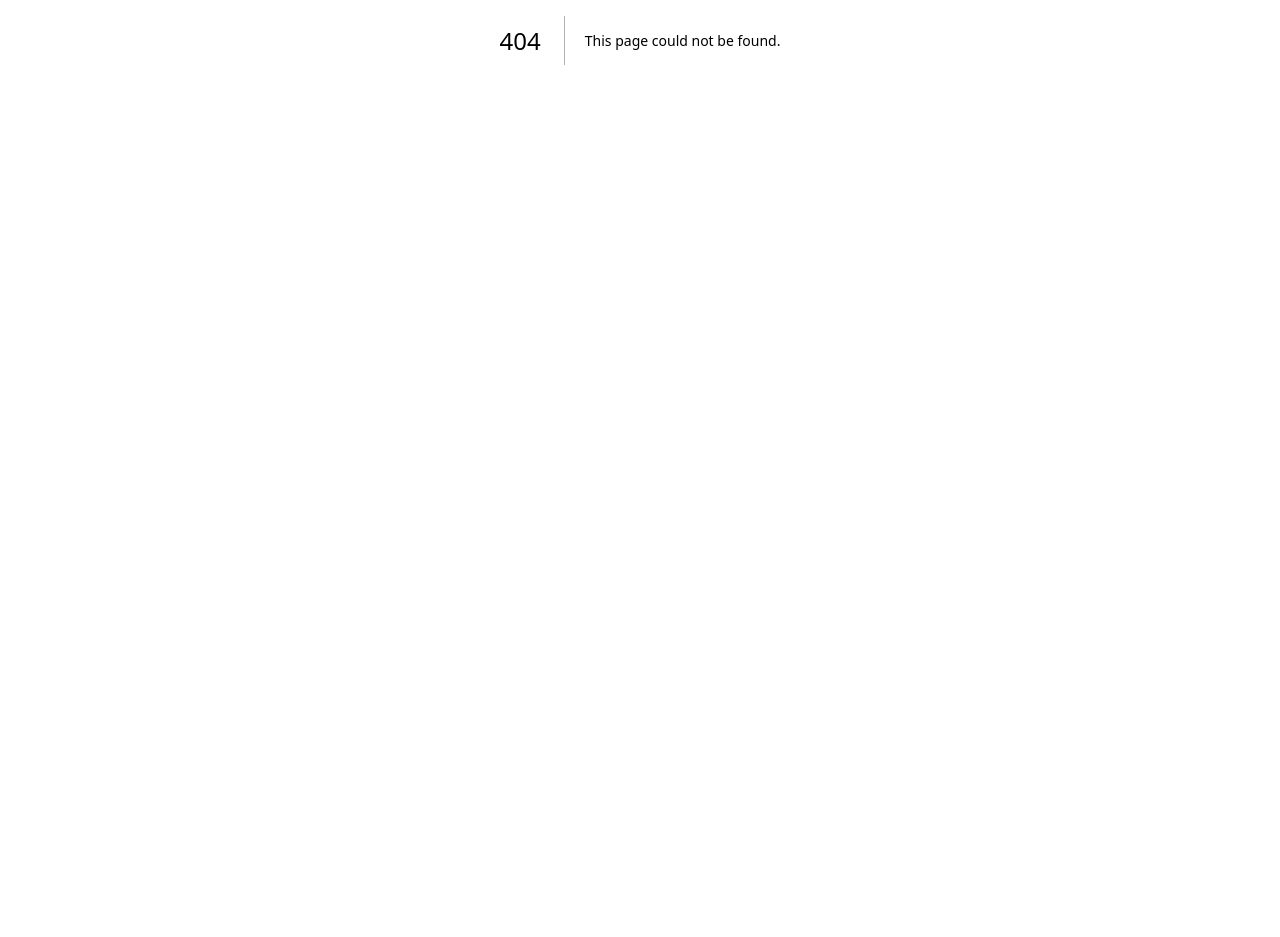
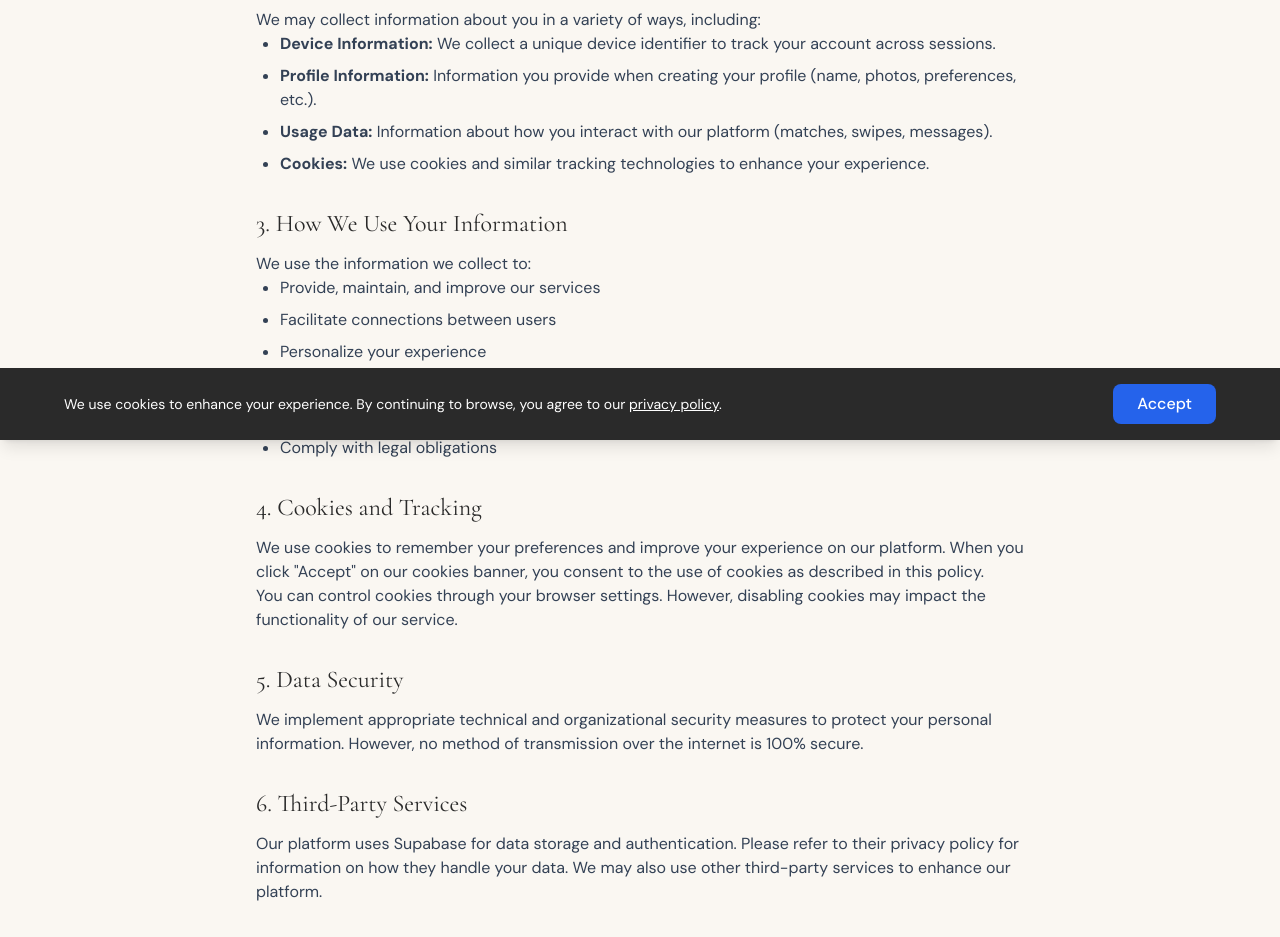
Before and after one commit to RotemRozaRaz/PlusOne, a Next.js app: page /privacy in a window 1280 px wide. Before the commit this address had no page. Shown: the part 360-1297 px from the top of the page. Before the commit the page ends 800 px from the top, so only its background shows below. Built offline with nearby package versions, Linux system fonts and the light colour scheme.

Commit message:
Add cookies accept badge and privacy policy

```diff
--- a/app/layout.tsx
+++ b/app/layout.tsx
@@ -1,6 +1,7 @@
 import type { Metadata, Viewport } from 'next'
 import { Cormorant_Garamond, DM_Sans } from 'next/font/google'
 import './globals.css'
+import CookiesBadge from '@/components/CookiesBadge'
 
 const cormorant = Cormorant_Garamond({
   subsets: ['latin'],
@@ -32,7 +33,10 @@ export const viewport: Viewport = {
 export default function RootLayout({ children }: { children: React.ReactNode }) {
   return (
     <html lang="en" className={`${cormorant.variable} ${dmSans.variable}`}>
-      <body>{children}</body>
+      <body>
+        {children}
+        <CookiesBadge />
+      </body>
     </html>
   )
 }
--- /dev/null
+++ b/app/privacy/page.tsx
@@ -0,0 +1,115 @@
+import { Metadata } from 'next'
+import Link from 'next/link'
+
+export const metadata: Metadata = {
+  title: 'Privacy Policy - Plus One',
+  description: 'Privacy Policy for Plus One',
+}
+
+export default function PrivacyPolicy() {
+  return (
+    <div className="min-h-screen bg-ivory py-12 px-4">
+      <div className="max-w-3xl mx-auto">
+        <Link href="/" className="text-blue-600 hover:text-blue-700 mb-8 inline-block">
+          ← Back to Home
+        </Link>
+
+        <h1 className="font-display text-4xl text-slate-800 mb-8">Privacy Policy</h1>
+
+        <div className="prose prose-slate max-w-none text-slate-700 space-y-6">
+          <section>
+            <h2 className="font-display text-2xl text-slate-800 mt-8 mb-3">1. Introduction</h2>
+            <p>
+              Welcome to Plus One ("we", "us", "our" or "Company"). We are committed to protecting your privacy. This Privacy Policy explains how we collect, use, disclose, and safeguard your information when you visit our website and mobile application.
+            </p>
+          </section>
+
+          <section>
+            <h2 className="font-display text-2xl text-slate-800 mt-8 mb-3">2. Information We Collect</h2>
+            <p>We may collect information about you in a variety of ways, including:</p>
+            <ul className="list-disc pl-6 space-y-2">
+              <li><strong>Device Information:</strong> We collect a unique device identifier to track your account across sessions.</li>
+              <li><strong>Profile Information:</strong> Information you provide when creating your profile (name, photos, preferences, etc.).</li>
+              <li><strong>Usage Data:</strong> Information about how you interact with our platform (matches, swipes, messages).</li>
+              <li><strong>Cookies:</strong> We use cookies and similar tracking technologies to enhance your experience.</li>
+            </ul>
+          </section>
+
+          <section>
+            <h2 className="font-display text-2xl text-slate-800 mt-8 mb-3">3. How We Use Your Information</h2>
+            <p>We use the information we collect to:</p>
+            <ul className="list-disc pl-6 space-y-2">
+              <li>Provide, maintain, and improve our services</li>
+              <li>Facilitate connections between users</li>
+              <li>Personalize your experience</li>
+              <li>Communicate with you about updates and features</li>
+              <li>Analyze usage patterns to improve our platform</li>
+              <li>Comply with legal obligations</li>
+            </ul>
+          </section>
+
+          <section>
+            <h2 className="font-display text-2xl text-slate-800 mt-8 mb-3">4. Cookies and Tracking</h2>
+            <p>
+              We use cookies to remember your preferences and improve your experience on our platform. When you click "Accept" on our cookies banner, you consent to the use of cookies as described in this policy.
+            </p>
+            <p>
+              You can control cookies through your browser settings. However, disabling cookies may impact the functionality of our service.
+            </p>
+          </section>
+
+          <section>
+            <h2 className="font-display text-2xl text-slate-800 mt-8 mb-3">5. Data Security</h2>
+            <p>
+              We implement appropriate technical and organizational security measures to protect your personal information. However, no method of transmission over the internet is 100% secure.
+            </p>
+          </section>
+
+          <section>
+            <h2 className="font-display text-2xl text-slate-800 mt-8 mb-3">6. Third-Party Services</h2>
+            <p>
+              Our platform uses Supabase for data storage and authentication. Please refer to their privacy policy for information on how they handle your data. We may also use other third-party services to enhance our platform.
+            </p>
+          </section>
+
+          <section>
+            <h2 className="font-display text-2xl text-slate-800 mt-8 mb-3">7. User Rights</h2>
+            <p>Depending on your location, you may have the right to:</p>
+            <ul className="list-disc pl-6 space-y-2">
+              <li>Access your personal data</li>
+              <li>Request correction of inaccurate data</li>
+              <li>Request deletion of your data</li>
+              <li>Opt-out of certain data uses</li>
+            </ul>
+            <p>To exercise these rights, please contact us at the information provided below.</p>
+          </section>
+
+          <section>
+            <h2 className="font-display text-2xl text-slate-800 mt-8 mb-3">8. Children's Privacy</h2>
+            <p>
+              Plus One is not intended for individuals under the age of 18. We do not knowingly collect personal information from children. If we become aware that a child has provided us with personal information, we will delete such information.
+            </p>
+          </section>
+
+          <section>
+            <h2 className="font-display text-2xl text-slate-800 mt-8 mb-3">9. Changes to This Policy</h2>
+            <p>
+              We may update this Privacy Policy from time to time to reflect changes in our practices or for other operational, legal, or regulatory reasons. We will notify you of any material changes by updating the date of this policy.
+            </p>
+          </section>
+
+          <section>
+            <h2 className="font-display text-2xl text-slate-800 mt-8 mb-3">10. Contact Us</h2>
+            <p>
+              If you have any questions about this Privacy Policy or our privacy practices, please contact us at your earliest convenience.
+            </p>
+          </section>
+
+          <div className="text-sm text-slate-600 mt-8 pt-6 border-t border-slate-300">
+            <p>Last Updated: {new Date().toLocaleDateString('en-US', { year: 'numeric', month: 'long', day: 'numeric' })}</p>
+          </div>
+        </div>
+      </div>
+    </div>
+  )
+}
--- /dev/null
+++ b/components/CookiesBadge.tsx
@@ -0,0 +1,44 @@
+'use client'
+
+import { useEffect, useState } from 'react'
+import Link from 'next/link'
+
+export default function CookiesBadge() {
+  const [showBanner, setShowBanner] = useState(false)
+
+  useEffect(() => {
+    const cookiesAccepted = localStorage.getItem('cookies-accepted')
+    if (!cookiesAccepted) {
+      setShowBanner(true)
+    }
+  }, [])
+
+  const handleAccept = () => {
+    localStorage.setItem('cookies-accepted', 'true')
+    setShowBanner(false)
+  }
+
+  if (!showBanner) {
+    return null
+  }
+
+  return (
+    <div className="fixed bottom-0 left-0 right-0 bg-slate-800 text-white p-4 shadow-lg z-50">
+      <div className="max-w-6xl mx-auto flex flex-col sm:flex-row items-center justify-between gap-4">
+        <p className="text-sm">
+          We use cookies to enhance your experience. By continuing to browse, you agree to our{' '}
+          <Link href="/privacy" className="underline hover:text-slate-200">
+            privacy policy
+          </Link>
+          .
+        </p>
+        <button
+          onClick={handleAccept}
+          className="whitespace-nowrap bg-blue-600 hover:bg-blue-700 text-white px-6 py-2 rounded-lg font-medium transition-colors"
+        >
+          Accept
+        </button>
+      </div>
+    </div>
+  )
+}
--- a/scripts/generate-qr.js
+++ b/scripts/generate-qr.js
@@ -9,7 +9,7 @@ QRCode.toFile(OUTPUT, URL, {
   margin: 2,
   color: {
     dark: '#2A2A2A',
-    light: '#FAF7F2',
+    light: '#FAF7F200',
   },
 }, (err) => {
   if (err) throw err
```
Also changed, not shown: 1 other file (tests, documents, lock files or other folders).
